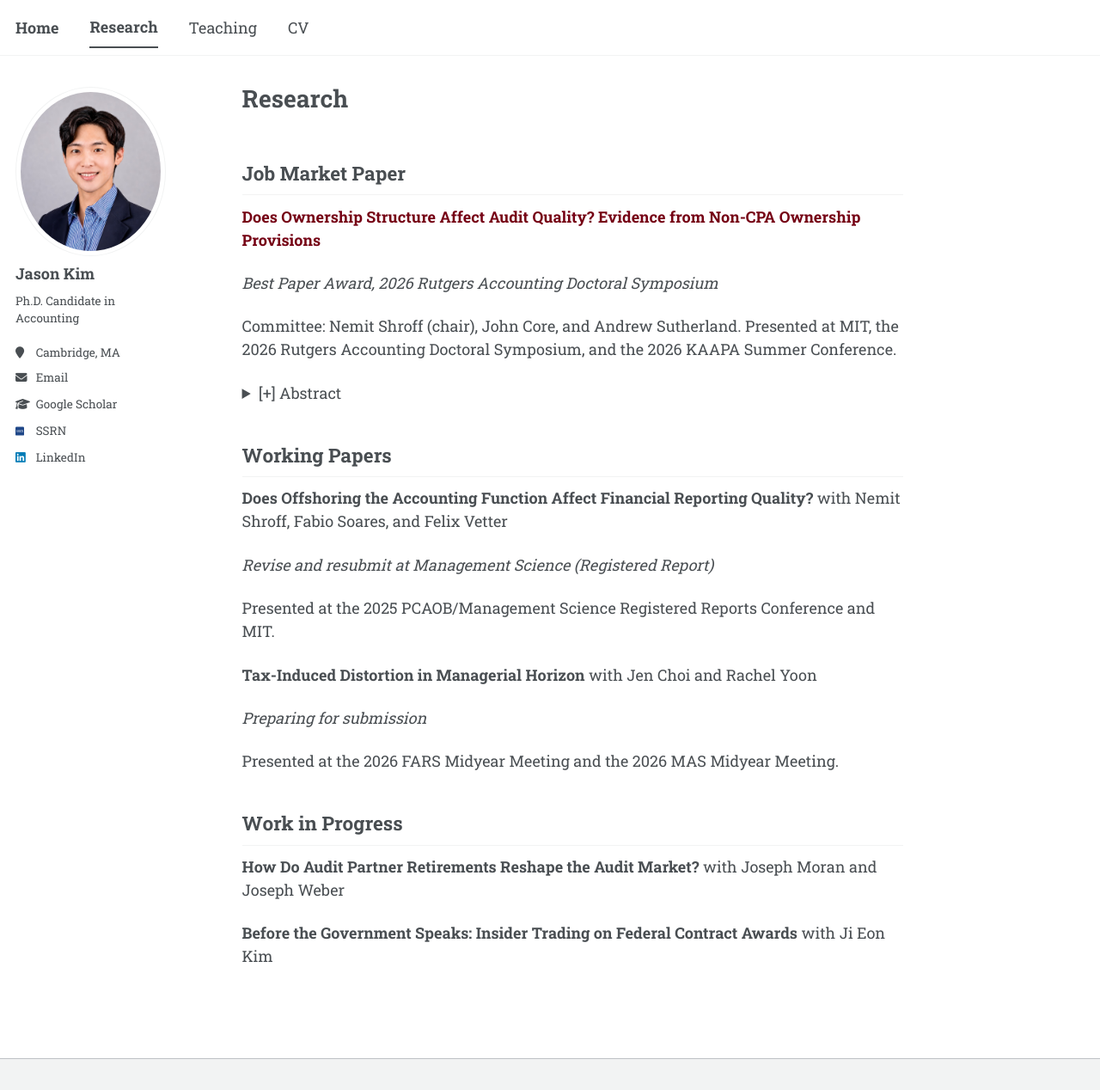
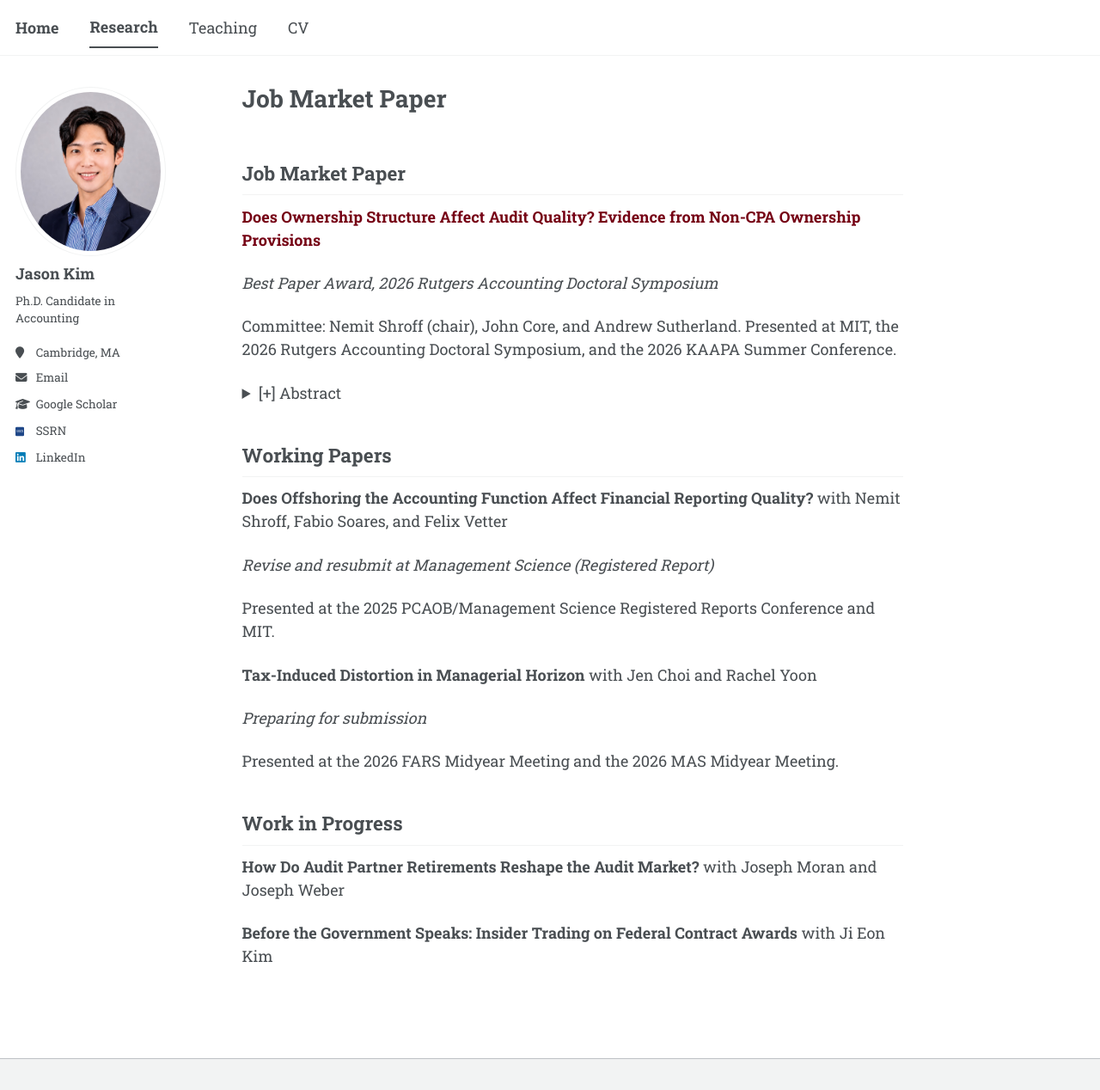
Before and after one commit to jgkim262/jgkim262.github.io, a Jekyll site: the page built from _pages/research.md, in a window 1280 px wide and 1268 px high. Shown: the whole window at 86% size. Built offline with Jekyll 4.4.1, drawn with Linux system fonts in a browser that asks for light colours; a style sheet for code colours, icons or effects is not loaded; our own code applies the rules of GitHub Pages for plain Markdown files.

Commit message:
Enlarge SSRN badge further; drop Research page heading
Co-Authored-By: Claude Opus 5 (1M context) <noreply@anthropic.com>

```diff
--- a/_pages/research.md
+++ b/_pages/research.md
@@ -1,6 +1,5 @@
 ---
 permalink: /research/
-title: "Research"
 author_profile: true
 ---
 
--- a/_sass/include/_utilities.scss
+++ b/_sass/include/_utilities.scss
@@ -219,9 +219,9 @@ body:hover .visually-hidden button {
 // font icons beside it. Corners come from the SVG's own rx, so no
 // border-radius here.
 .sidebar img.author__custom-icon {
-  width: 1.25em;
-  height: 1.25em;
-  vertical-align: -0.3em;
+  width: 1.45em;
+  height: 1.45em;
+  vertical-align: -0.4em;
 }
 
 /* social icons*/
```
